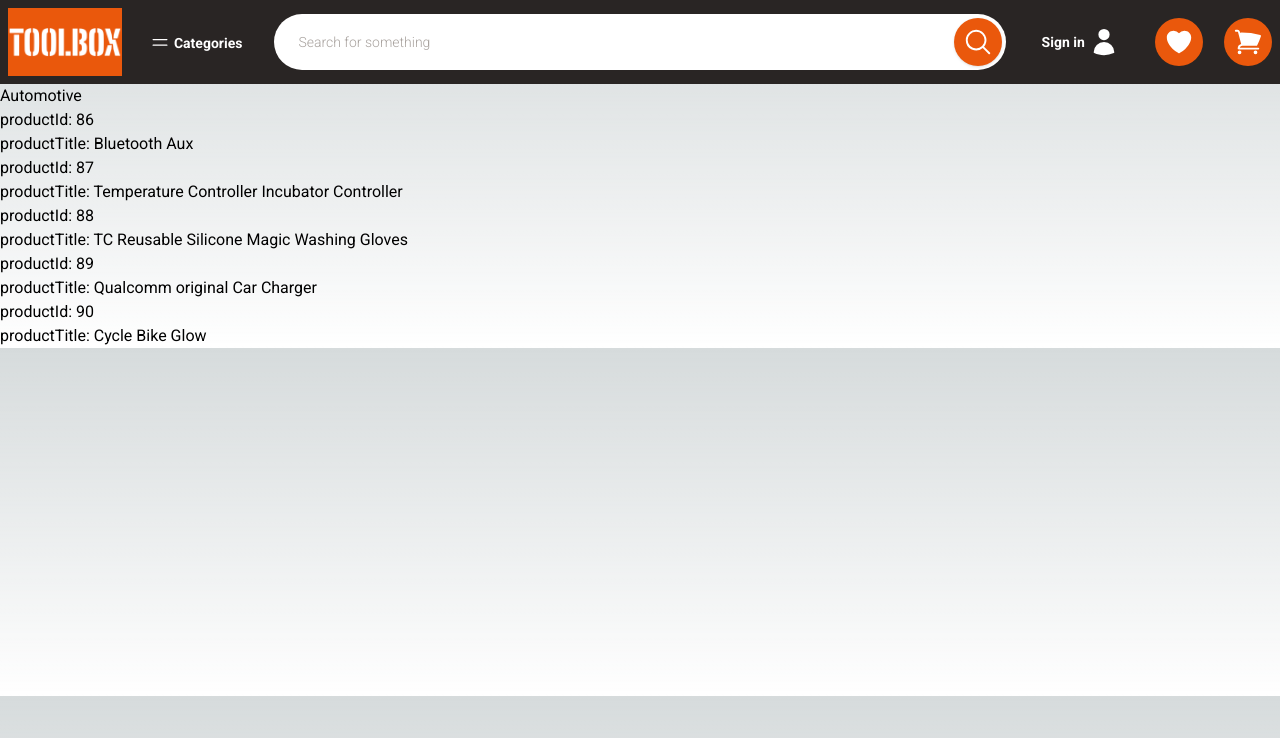
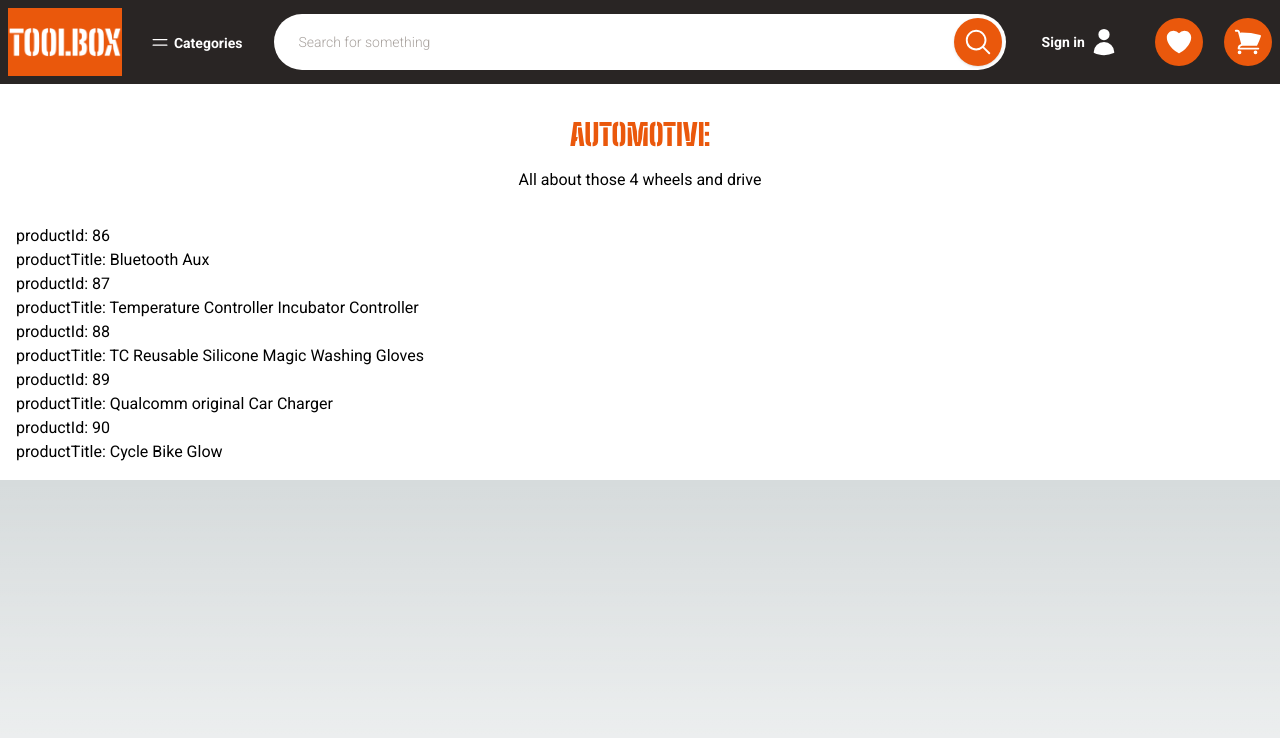
Before and after one commit to blair3003/toolbox, a Next.js app: page /category/automotive in a window 1280 px wide. Shown: the top 738 px of the page. Built offline with nearby package versions, Linux system fonts and the light colour scheme.

Commit message:
Cat and Search page
updated useDarkMode - dark default

```diff
--- a/data/categories.json
+++ b/data/categories.json
@@ -2,6 +2,7 @@
     {
         "id": "1",
         "title": "Automotive",
+        "description": "All about those 4 wheels and drive",
         "slug": "automotive"
     },
     {
--- a/src/app/category/[slug]/page.tsx
+++ b/src/app/category/[slug]/page.tsx
@@ -2,7 +2,7 @@ import { notFound } from 'next/navigation'
 import getProductsFromCategorySlug from '@/lib/getProductsFromCategorySlug'
 import getAllCategories from '@/lib/getAllCategories'
 import getCategoryFromSlug from '@/lib/getCategoryFromSlug'
-import ProductList from '@/components/ProductList'
+import CategoryPage from '@/components/CategoryPage'
 
 export async function generateStaticParams() {
     const categories = await getAllCategories()
@@ -19,12 +19,7 @@ export default async function Category({ params }: { params: { slug: string } })
 
 	return (
         <main>
-            <div className="lg:max-w-screen-xl lg:mx-auto">
-                <div>
-                    <h1>{category.title}</h1>
-                    <ProductList products={products} />
-                </div>
-            </div>
+            <CategoryPage category={category} products={products} />
         </main>
 	)
 
--- a/src/app/layout.tsx
+++ b/src/app/layout.tsx
@@ -1,13 +1,11 @@
 import type { Metadata } from 'next'
-import { Roboto } from 'next/font/google'
+import { roboto } from '@/fonts/roboto'
 import './globals.css'
 import Header from '@/layouts/Header'
 import AuthProvider from '@/context/AuthProvider'
 import CartProvider from '@/context/CartProvider'
 import AccountProvider from '@/context/AccountProvider'
 import ThemeProvider from '@/context/ThemeProvider'
-
-const roboto = Roboto({ weight: ['300', '400', '700'], subsets: ['latin'] })
 
 export const metadata: Metadata = {
 	title: 'Toolbox',
--- a/src/app/search/page.tsx
+++ b/src/app/search/page.tsx
@@ -1,6 +1,6 @@
 import { notFound, redirect } from 'next/navigation'
 import getProductsFromSearchTerm from '@/lib/getProductsFromSearchTerm'
-import ProductList from '@/components/ProductList'
+import SearchPage from '@/components/SearchPage'
 
 export default async function Search({ searchParams }: { searchParams: { q: string } }) {
 
@@ -8,16 +8,10 @@ export default async function Search({ searchParams }: { searchParams: { q: stri
 	if (!searchTerm) redirect('/')
 
     const products = await getProductsFromSearchTerm(searchTerm)
-	if (!products?.length) notFound()
 
     return (
         <main>
-            <div className="lg:max-w-screen-xl lg:mx-auto">
-                <div>
-                    <div>Search term: {searchTerm}</div>
-                    <ProductList products={products} />
-                </div>
-            </div>
+            <SearchPage searchTerm={searchTerm} products={products}/>
         </main>
     )
 }
--- /dev/null
+++ b/src/components/CategoryPage.tsx
@@ -0,0 +1,31 @@
+'use client'
+
+import { useThemeContext } from '@/context/ThemeProvider'
+import { bigShoulders } from '@/fonts/bigShoulders'
+import ProductList from './ProductList'
+
+interface CategoryPageProps {
+    category: Category
+    products: Product[]
+}
+
+const CategoryPage = ({ category, products }: CategoryPageProps) => {
+
+    const { isDarkMode } = useThemeContext()
+
+    return (
+        <div className={`${isDarkMode ? "text-white bg-black" : "text-black bg-white" }`}>
+            <div className="lg:max-w-screen-xl lg:mx-auto">
+                <section className="p-2 lg:p-4">
+                    <header className="p-2 lg:p-4 mb-2 lg:mb-4 text-left lg:text-center">
+                        <h1 className={`mb-2 lg:mb-4 text-xl lg:text-3xl uppercase text-orange-600 ${bigShoulders.className}`}>{category.title}</h1>
+                        <p className="text-xs lg:text-base">{category.description}</p>
+                    </header>
+                    <ProductList products={products} />
+                </section>
+            </div>
+        </div>
+    )
+}
+
+export default CategoryPage
--- /dev/null
+++ b/src/components/SearchPage.tsx
@@ -0,0 +1,31 @@
+'use client'
+
+import { useThemeContext } from '@/context/ThemeProvider'
+import { bigShoulders } from '@/fonts/bigShoulders'
+import ProductList from './ProductList'
+
+interface SearchPageProps {
+    searchTerm: string
+    products?: Product[]
+}
+
+const SearchPage = ({ searchTerm, products }: SearchPageProps) => {
+
+    const { isDarkMode } = useThemeContext()
+
+    return (
+        <div className={`${isDarkMode ? "text-white bg-black" : "text-black bg-white" }`}>
+            <div className="lg:max-w-screen-xl lg:mx-auto">
+                <section className="p-2 lg:p-4">
+                    <header className="p-2 lg:p-4 mb-2 lg:mb-4 text-left lg:text-center">
+                        <h1 className={`mb-2 lg:mb-4 text-xl lg:text-3xl uppercase text-orange-600 ${bigShoulders.className}`}>{products?.length ? "Search results for:" : "No results for:"}</h1>
+                        <p className="text-xs lg:text-base">{searchTerm}</p>
+                    </header>
+                    {products?.length ? <ProductList products={products} /> : null}
+                </section>
+            </div>
+        </div>
+    )
+}
+
+export default SearchPage
--- /dev/null
+++ b/src/fonts/bigShoulders.ts
@@ -0,0 +1,6 @@
+import { Big_Shoulders_Stencil_Display } from 'next/font/google'
+
+export const bigShoulders = Big_Shoulders_Stencil_Display({
+    weight: ['900'],
+    subsets: ['latin']
+})
--- /dev/null
+++ b/src/fonts/roboto.ts
@@ -0,0 +1,6 @@
+import { Roboto } from 'next/font/google'
+
+export const roboto = Roboto({
+    weight: ['300', '400', '700'],
+    subsets: ['latin']
+})
--- a/src/hooks/useDarkMode.ts
+++ b/src/hooks/useDarkMode.ts
@@ -4,7 +4,7 @@ const LOCAL_STORAGE_KEY = 'darkMode'
 
 const useDarkMode = () => {
 
-    const [isDarkMode, setIsDarkMode] = useState(false)
+    const [isDarkMode, setIsDarkMode] = useState(true)
 
     const toggleDarkMode = useCallback(() => {
         setIsDarkMode(!isDarkMode)
@@ -15,9 +15,9 @@ const useDarkMode = () => {
         const initDarkMode = () => {
             const stored = localStorage.getItem(LOCAL_STORAGE_KEY)
             if (stored) {
-                if (stored.toLowerCase() === 'true') setIsDarkMode(true)
+                if (stored.toLowerCase() === 'false') setIsDarkMode(false)
             } else {
-                if (window.matchMedia('(prefers-color-scheme: dark)').matches) setIsDarkMode(true)
+                if (window.matchMedia('(prefers-color-scheme: light)').matches) setIsDarkMode(false)
             }
         }
         initDarkMode()
--- a/src/types/global.d.ts
+++ b/src/types/global.d.ts
@@ -18,6 +18,7 @@ type Cart = {
 type Category = {
     id: string
     title: string
+    description?: string
     slug: string
 }
 
```
